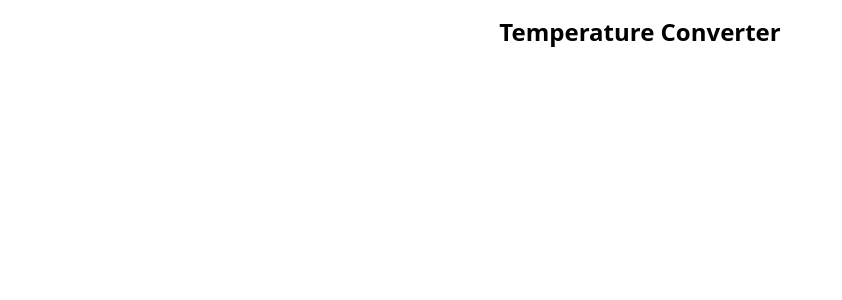
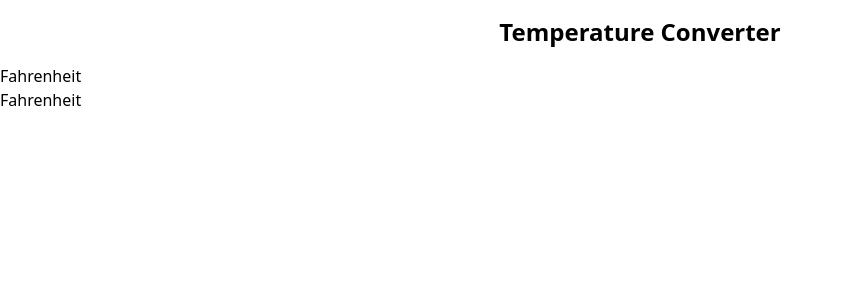
Before and after one commit to manavm1990/temp-converter, a React (Create React App) app: page / in a window 1280 px wide. Shown: the top 300 px of the page, without its empty margins (0-842 px from the left). Built offline with nearby package versions, Linux system fonts and the light colour scheme.

Commit message:
Render 2 dumb Input components

```diff
--- a/src/App.jsx
+++ b/src/App.jsx
@@ -1,11 +1,15 @@
 import "./App.css";
-// TODO: Import and render 2 of the inputs
+import Input from "./components/Input/Input";
 
 function App() {
   return (
-    <h1 className="my-4 text-center text-2xl font-bold">
-      Temperature Converter
-    </h1>
+    <>
+      <h1 className="my-4 text-center text-2xl font-bold">
+        Temperature Converter
+      </h1>
+      <Input />
+      <Input />
+    </>
   );
 }
 
--- /dev/null
+++ b/src/components/Input/Input.jsx
@@ -0,0 +1,8 @@
+export default function Input() {
+  return (
+    <div>
+      <label htmlFor="fahrenheit">Fahrenheit</label>
+      <input type="number" id="fahrenheit" />
+    </div>
+  );
+}
```
